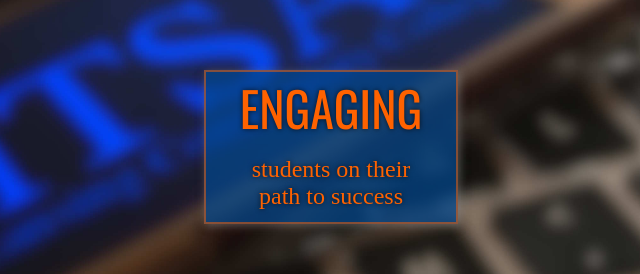
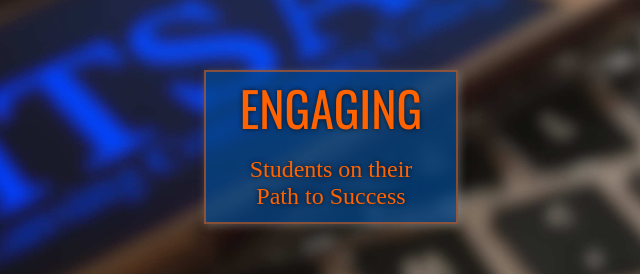
Before and after one commit to TeamMonday/itsaWeb, a plain HTML site: page web_site/index.html in a window 1280 px wide. Shown: the part 466-740 px from the top of the page, 565-1205 px from the left. Drawn offline with nearby package versions, Linux system fonts and the light colour scheme.

Commit message:
Changed added capital letters to the ENGAGING subtitle.

```diff
--- a/web_site/index.html
+++ b/web_site/index.html
@@ -58,7 +58,7 @@
 				</a> <!--News/Events-->
 
 				<a href="resources.html" class="linkPanel">
-					<span class="firstWord">ENGAGING</span>students on their<br>path to success
+					<span class="firstWord">ENGAGING</span>Students on their<br>Path to Success
 				</a> <!---Resources/Networking---->
 
 
```
